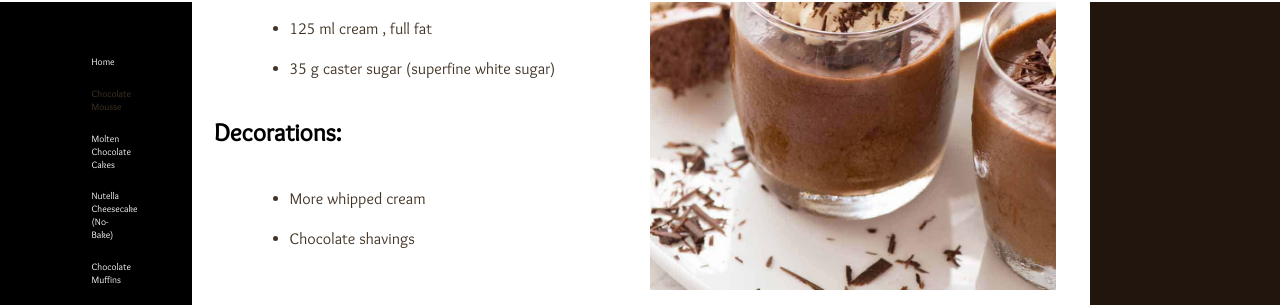
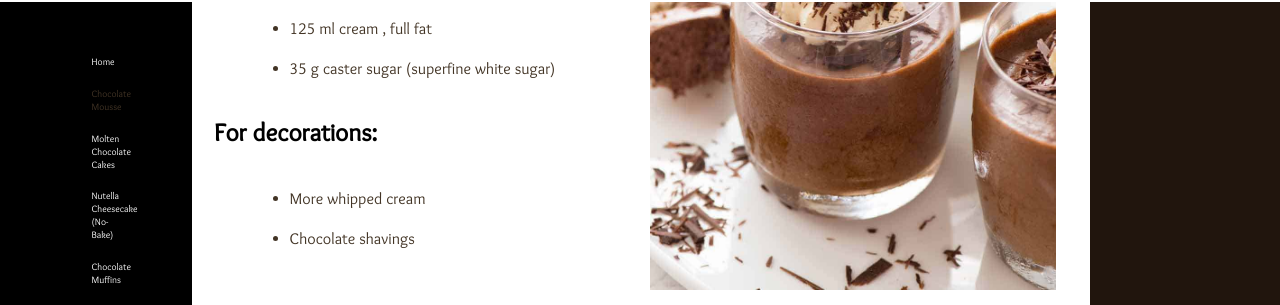
Before and after one commit to nicoleanncarter/recipes, a Jekyll site: the page built from _recipes/chocolate-hazelnut-truffles.md, in a window 1280 px wide and 900 px high, scrolled down 409 px. Shown: the part 142-447 px from the top of the window. Built offline with Jekyll 4.4.1, drawn with Linux system fonts in a browser that asks for light colours.

Commit message:
Update Recipe “chocolate-hazelnut-truffles”

```diff
--- a/_recipes/chocolate-hazelnut-truffles.md
+++ b/_recipes/chocolate-hazelnut-truffles.md
@@ -16,7 +16,7 @@ This is a classic chocolate mousse **made the proper French way,** as served i
 * 125 ml cream , full fat
 * 35 g caster sugar (superfine white sugar)
 
-### Decorations:
+### For decorations:
 
 * More whipped cream
 * Chocolate shavings
```
